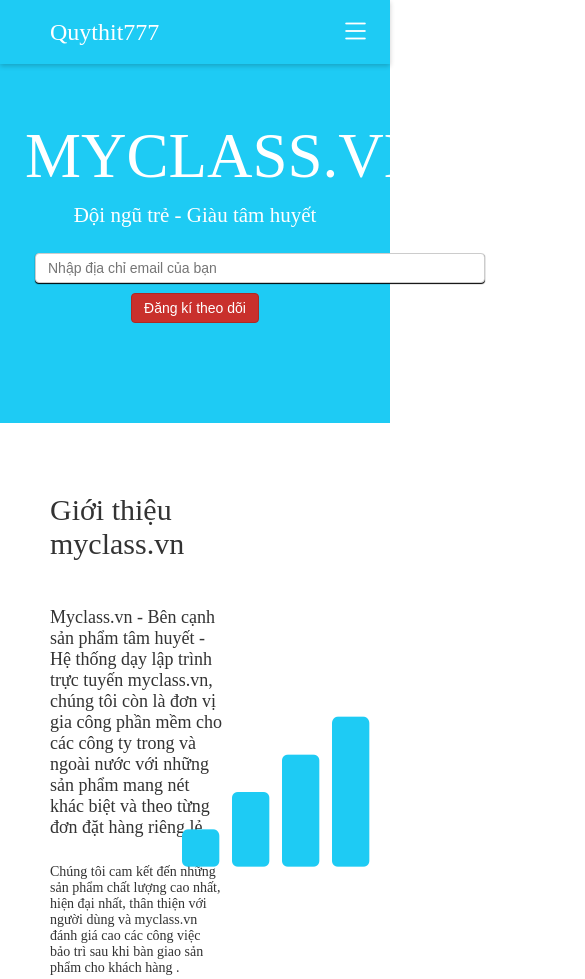
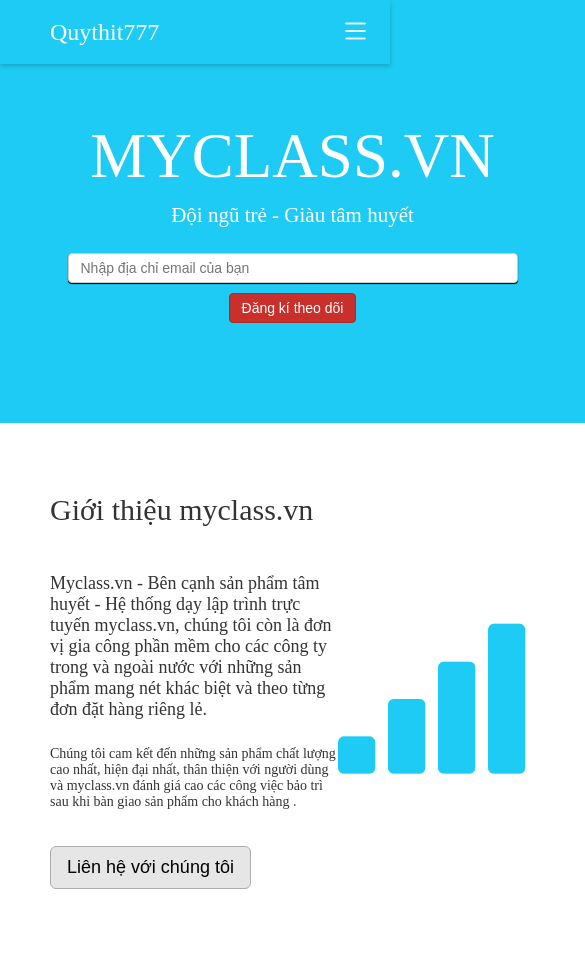
Before and after one commit to quy03/quy03.github.io, a plain HTML site: page index.html in a window 390 px wide. Shown: the top 979 px of the page, 585 px wide, since content can reach past the window. Drawn offline with nearby package versions, Linux system fonts and the light colour scheme.

Commit message:
update code

```diff
--- a/assets/css/responsive.css
+++ b/assets/css/responsive.css
@@ -1,4 +1,8 @@
-
+@media only screen and (max-width: 618px){
+    #myPage{
+        width: 150%;
+    }
+}
 @media only screen and (max-width: 767.98px){
 
     #myNavbar{
--- a/assets/css/style.css
+++ b/assets/css/style.css
@@ -5,7 +5,6 @@
 }
 body {
     overflow-x: hidden;
-    max-width: 100%;
 }
 
 html,
```
